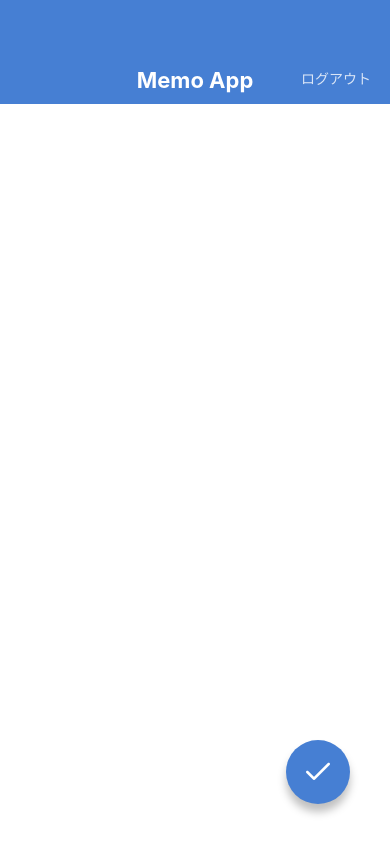
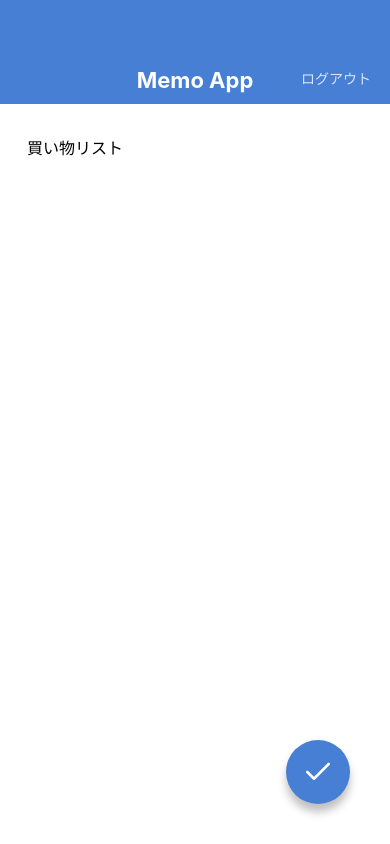
Before and after one commit to hinobori/MemoApp, a React Native app: screen / in a window 390 px wide. Built offline with nearby package versions, Linux system fonts and the light colour scheme.

Commit message:
キーボード表示のsyuusei

```diff
--- a/App.jsx
+++ b/App.jsx
@@ -2,11 +2,11 @@ import React from 'react';
 
 // import MemoListScreen from './src/screens/MemoListScreens';
 // import MemoDetailScreen from './src/screens/MemoDetailScreen';
-// import MemoEditScreen from './src/screens/MemoEditScreen';
-import MemoCreateScreen from './src/screens/MemoCreateScreen';
+ import MemoEditScreen from './src/screens/MemoEditScreen';
+// import MemoCreateScreen from './src/screens/MemoCreateScreen';
 
 export default function App() {
   return (
-    <MemoCreateScreen />
+    <MemoEditScreen />
   );
 }
--- /dev/null
+++ b/src/components/KeyboardSafeView.jsx
@@ -0,0 +1,73 @@
+import React, { useRef, useState, useEffect } from 'react';
+import {
+  Keyboard, Dimensions, Animated, ViewPropTypes,
+} from 'react-native';
+import { node } from 'prop-types';
+
+export default function KeyboardSafeView({ children, style }) {
+  const initialViewHeight = useRef(null);
+  const animatedViewHeight = useRef(null);
+  const [viewHeight, setViewHeight] = useState(null);
+
+  useEffect(() => {
+    Keyboard.addListener('keyboardDidShow', handleShow);
+    Keyboard.addListener('keyboardDidHide', handleHide);
+    return () => {
+      Keyboard.removeListener('keyboardDidShow', handleShow);
+      Keyboard.removeListener('keyboardDidHide', handleHide);
+    };
+  }, []);
+
+  useEffect(() => {
+    if ([initialViewHeight, animatedViewHeight, viewHeight].some((val) => val === null)) { return; }
+    // height is not supported with useNativeDriver: true
+    // https://github.com/react-native-community/react-native-modal/issues/163
+    if (viewHeight === initialViewHeight.current) {
+      Animated.timing(animatedViewHeight.current,
+        { toValue: initialViewHeight.current, duration: 300, useNativeDriver: false }).start();
+    } else {
+      Animated.timing(animatedViewHeight.current,
+        { toValue: viewHeight, duration: 300, useNativeDriver: false }).start();
+    }
+  }, [viewHeight]);
+
+  const handleShow = ({ endCoordinates }) => {
+    if (endCoordinates.height && initialViewHeight.current) {
+      const keyboardHeight = Dimensions.get('window').height - endCoordinates.screenY;
+      setViewHeight(initialViewHeight.current - keyboardHeight);
+    }
+  };
+
+  const handleHide = () => {
+    setViewHeight(initialViewHeight.current);
+  };
+
+  const handleLayout = ({ nativeEvent }) => {
+    if (!initialViewHeight.current) {
+      const { height } = nativeEvent.layout;
+      // keep viewHeight as null not to trigger useEffect on mounting.
+      // Don't do this: setViewHeight(height);
+      initialViewHeight.current = height;
+      animatedViewHeight.current = new Animated.Value(height);
+    }
+  };
+
+  const animatedStyle = viewHeight ? {
+    height: animatedViewHeight.current,
+    flex: 0,
+  } : {};
+  return (
+    <Animated.View style={[style, animatedStyle]} onLayout={handleLayout}>
+      {children}
+    </Animated.View>
+  );
+}
+
+KeyboardSafeView.propTypes = {
+  children: node.isRequired,
+  style: ViewPropTypes.style,
+};
+
+KeyboardSafeView.defaultProps = {
+  style: null,
+};
--- a/src/screens/MemoEditScreen.jsx
+++ b/src/screens/MemoEditScreen.jsx
@@ -1,20 +1,21 @@
 import React from 'react';
 import {
-    View, Text, TextInput, StyleSheet, KeyboardAvoidingView
+    View, TextInput, StyleSheet,
 } from 'react-native';
 
 import AppBar from '../components/AppBar';
 import CircleButton from '../components/CircleButton';
+import KeyboardSafeView from '../components/KeyboardSafeView';
 
 export default function MemoEditScreen() {
     return (
-        <KeyboardAvoidingView style={styles.container} behavior="height">
+        <KeyboardSafeView style={styles.container}>
             <AppBar />
             <View style={styles.inputContainer}>
                 <TextInput value="買い物リスト" multiline style={styles.input} />
             </View>
             <CircleButton name="check" />
-        </KeyboardAvoidingView>
+        </KeyboardSafeView>
     );
 }
 
```
